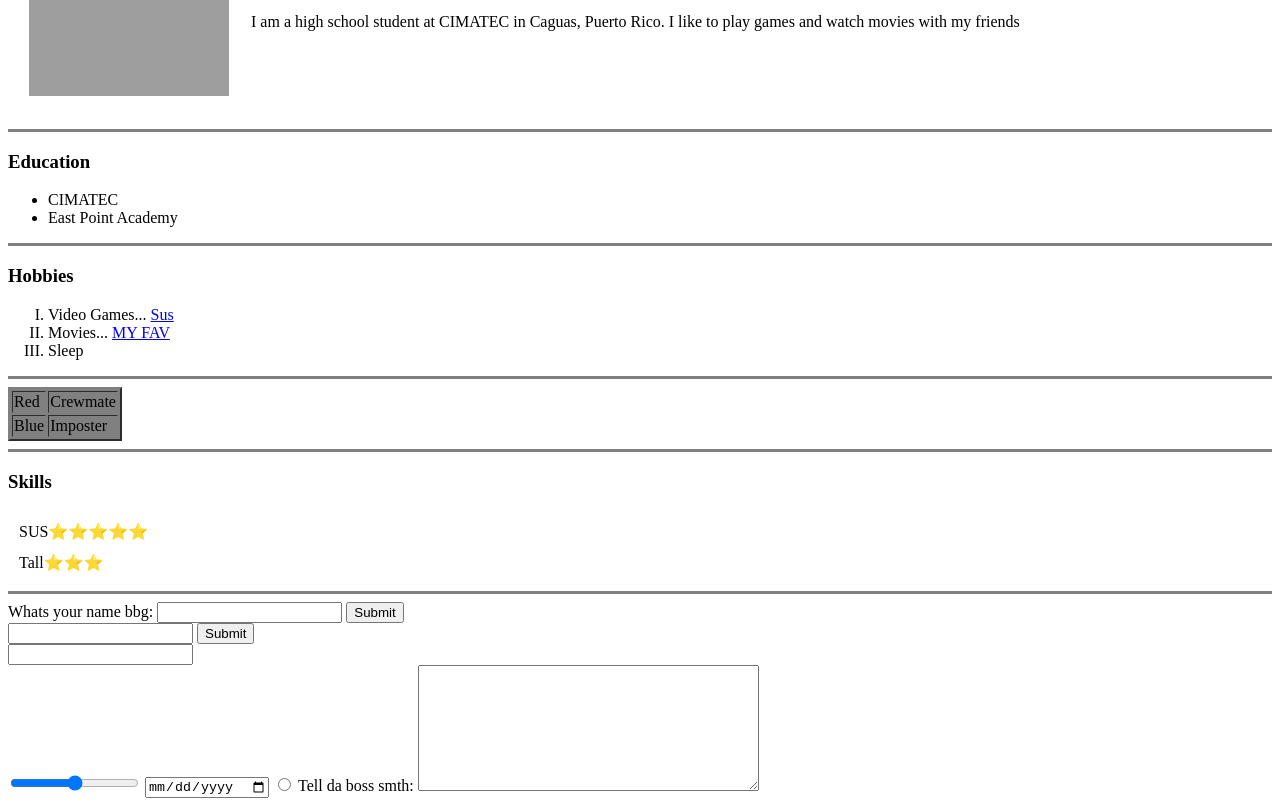
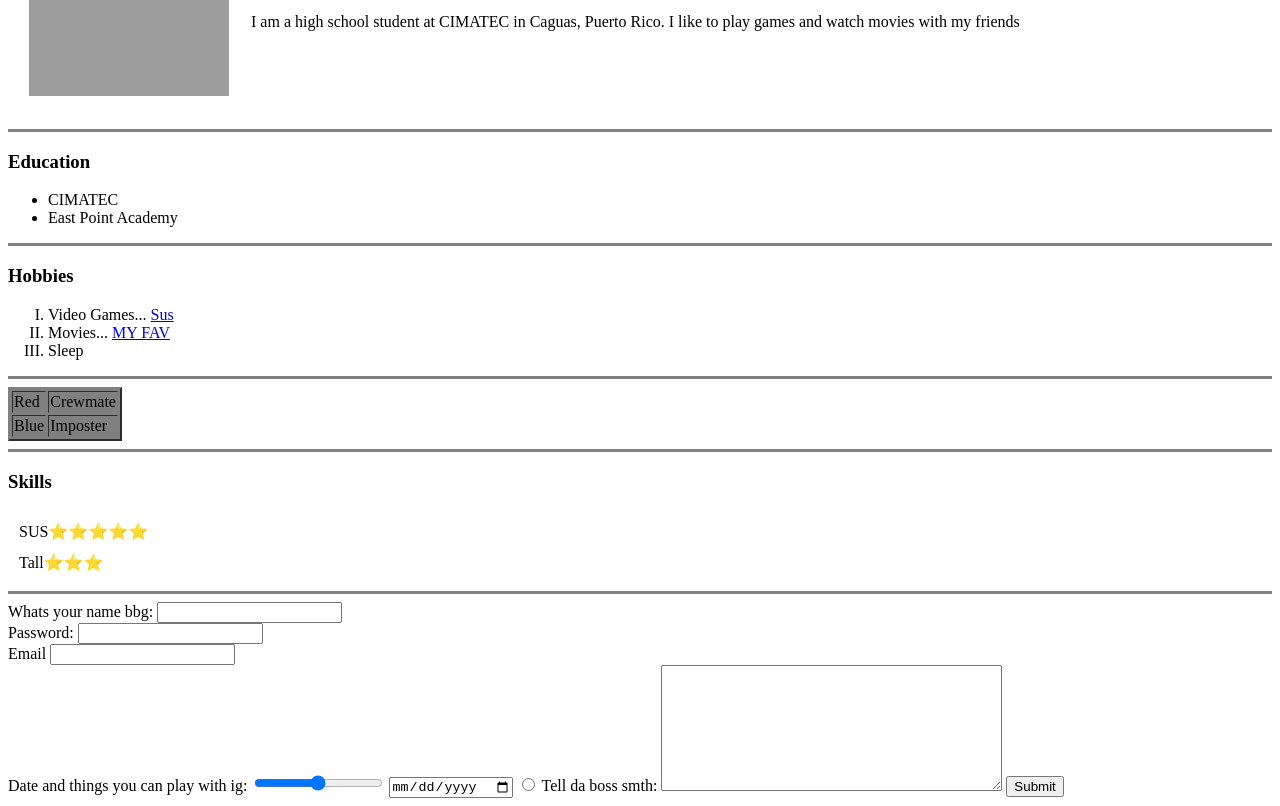
Before and after one commit to Solarthedev/My-Personal-Website, a plain HTML site: page index.html in a window 1280 px wide. Shown: the part 183-989 px from the top of the page. Drawn offline with Linux system fonts and the light colour scheme; grey boxes are pictures that could not be loaded.

Commit message:
update to file

```diff
--- a/index.html
+++ b/index.html
@@ -59,19 +59,21 @@
 <form action="mailto:dylanshndz@gmail.com" method="post" enctype="text/plain">
 <label> Whats your name bbg: </label>
 <input type="text" name="name" value="">
-<input type="submit" name="">
 <br>
+<label>Password:</label>
 <input type="password" name="passy" value="">
-<input type="submit" name="">
 <br>
+<label>Email</label>
 <input type="email" name="Your email" value="">
 <br>
+<label>Date and things you can play with ig:</label>
 <input type="range" name="rangito" value="">
 <input type="date" name="fehca" value="">
 <input type="radio" name="kakuciento sinco" value="">
 
 <label>Tell da boss smth:</label>
 <textarea name="Message" rows="8" cols="40"></textarea>
+<input type="submit" name="">
 </form>
 
 
```
